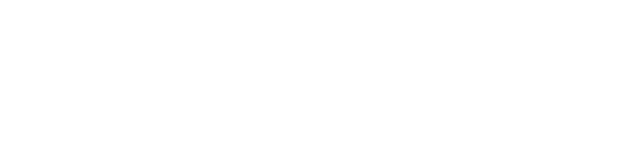
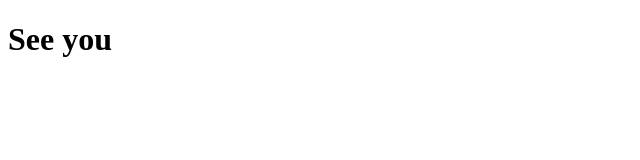
Before and after one commit to equrbanov7/b2, a website: page index.html in a window 1280 px wide. Shown: the whole page, without its empty margins (0-640 px from the left). Drawn offline with Linux system fonts and the light colour scheme.

Commit message:
Second Commit

```diff
--- a/index.html
+++ b/index.html
@@ -6,6 +6,6 @@
     <title>Document</title>
 </head>
 <body>
-    <h1></h1>
+    <h1>See you</h1>
 </body>
 </html>
```
